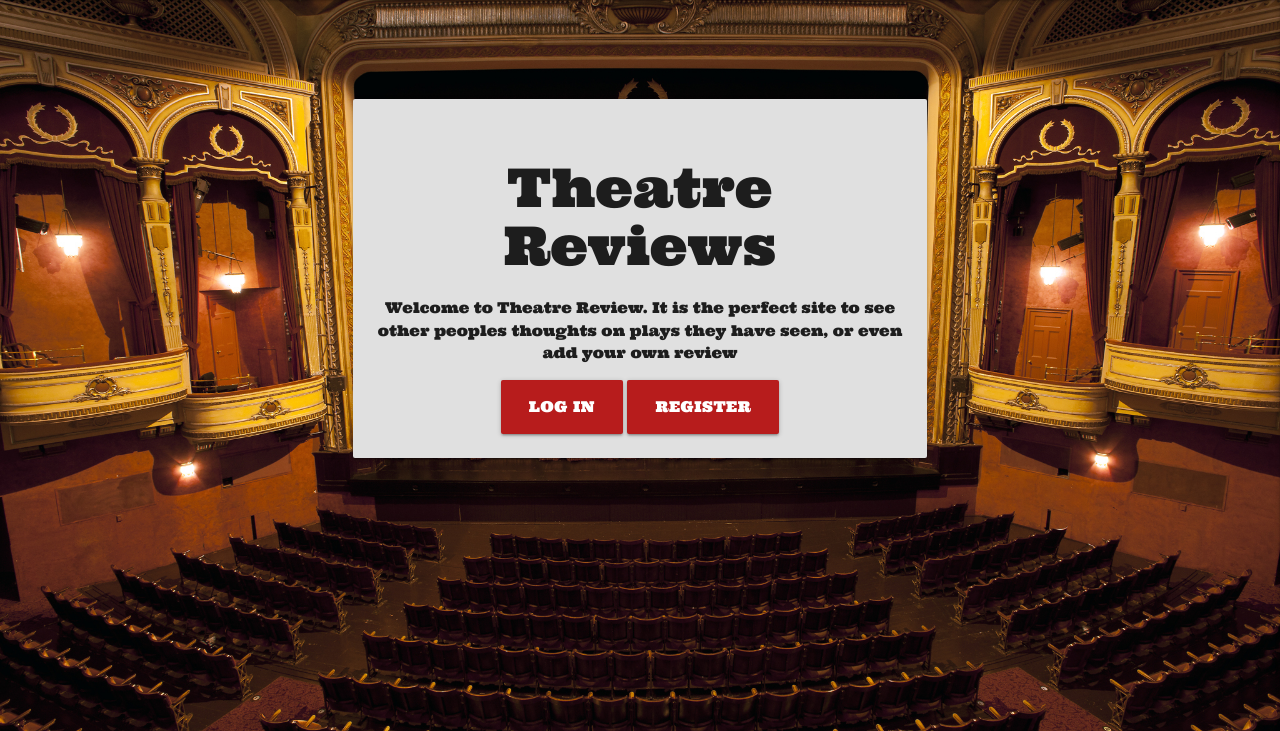
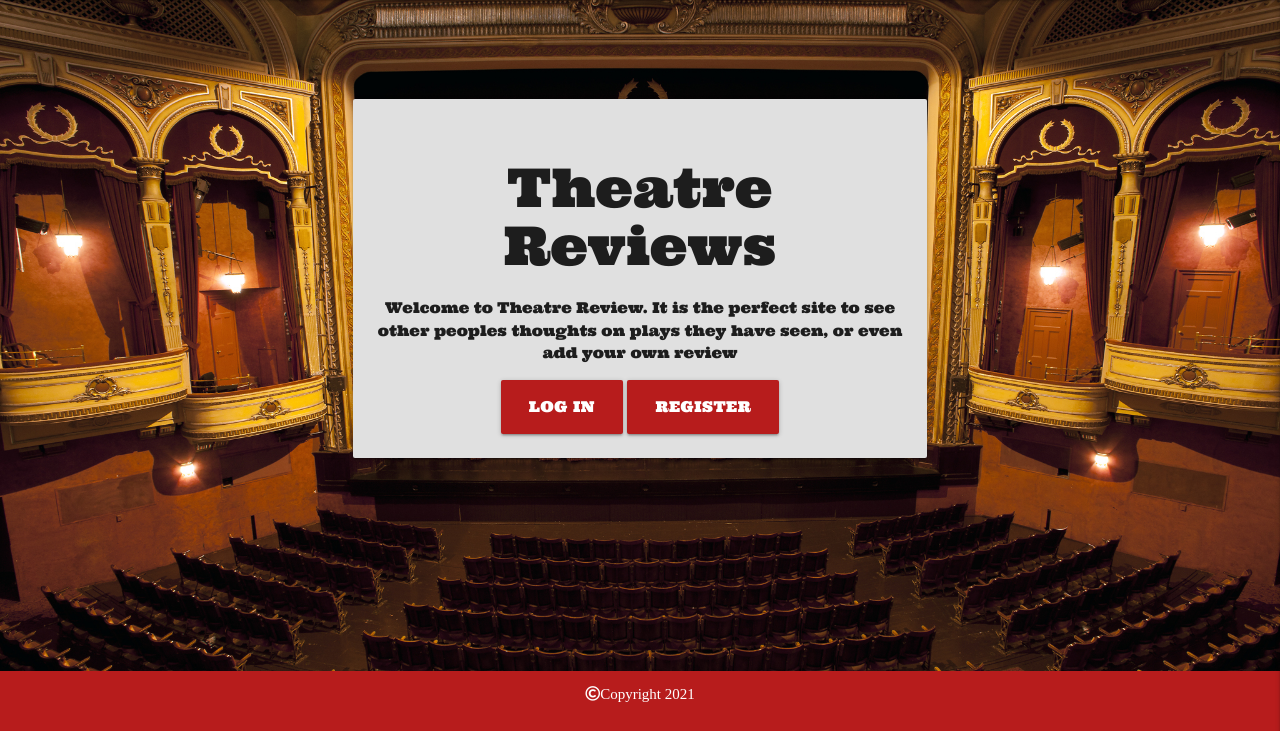
Before and after one commit to Craggy19/theatre_reviews, a Flask app: page / in a window 1280 px wide. Shown: the part 69-800 px from the top of the page. Run offline with Flask 2, Linux system fonts and the light colour scheme; some libraries are stand-ins or nearby versions.

Commit message:
Added footer with Copyright details and styling

```diff
--- a/static/css/style.css
+++ b/static/css/style.css
@@ -7,10 +7,12 @@
 body {background-image: url(../images/theatre.jpg);
     background-repeat: no-repeat;
     width: 100%;
-    height: 100%;
     background-attachment: fixed;
     background-position: center;
     background-size: cover;
+    display: flex;
+    min-height: 100vh;
+    flex-direction: column;
 }
 
 .card-panel {
@@ -61,15 +63,28 @@ body {background-image: url(../images/theatre.jpg);
     margin-left: 20px;
 }
 
-footer {
-    clear: both;
-    position: relative;
-    height: 200px;
-    margin-bottom: 0px;
+
+
+h1 {
+    font-family: 'Ultra', serif;
+    text-align: center;
+    color: #b71c1c;
+    background-color: #e0e0e0;
 }
 
-h1 {
-    text-align: center;
-    color: red;
-    background-color: antiquewhite;
-}
+
+  main {
+    flex: 1 0 auto;
+  }
+
+footer {
+      height: 60px;
+      width: 100%;
+      text-align: center;
+
+    }
+
+  .container-fluid {
+      height: 60px;
+      width: 100%;
+    }
--- a/templates/base.html
+++ b/templates/base.html
@@ -86,6 +86,15 @@
     {% block scripts %}
     {% endblock %}
 
+    <footer>
+
+        <div class="footer-copyright">
+
+            <div class="container-fluid s12 white-text red darken-4">
+                <p class="far fa-copyright">Copyright 2021</p>
+            </div>
+        </div>
+    </footer>
 </body>
 
 </html>
```
